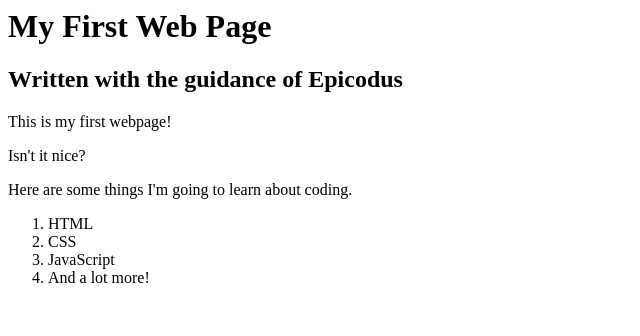
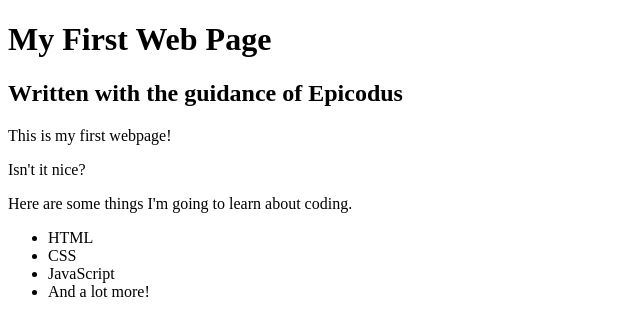
Before and after one commit to oashtari/my-first-webpage, a plain HTML site: page my-first-webpage.html in a window 1280 px wide. Shown: the whole page, without its empty margins (0-640 px from the left). Drawn offline with Linux system fonts and the light colour scheme.

Commit message:
add final stuff

```diff
--- a/my-first-webpage.html
+++ b/my-first-webpage.html
@@ -1,3 +1,9 @@
+<!DOCTYPE html>
+<html>
+    <head>
+        <title>Web Page #1</title>
+    </head>
+    <body>
         <h1>My First Web Page</h1>
         <h2>Written with the guidance of Epicodus</h2>
 
@@ -5,9 +11,11 @@
         <p>Isn't it nice?</p>
 
         <p>Here are some things I'm going to learn about coding.</p>
-<ol>
+        <ul>
             <li>HTML</li>
             <li>CSS</li>
             <li>JavaScript</li>
             <li>And a lot more!</li>
-</ol>
+        </ul>
+    </body>
+</html>
```
Lines whose indentation alone changed are shown as unchanged.
